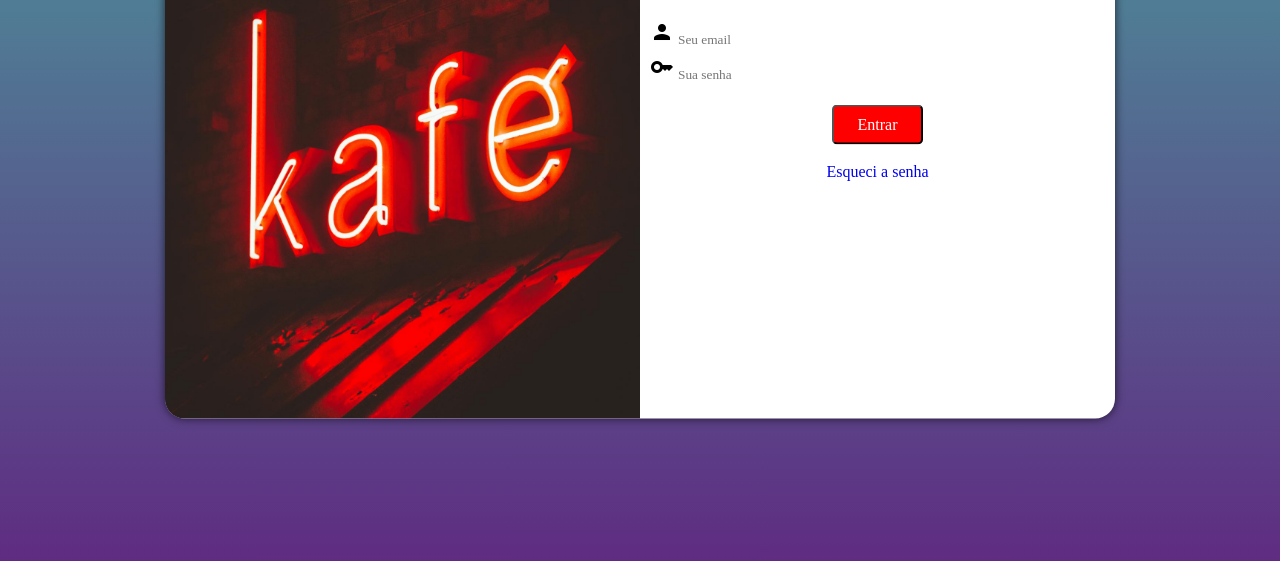
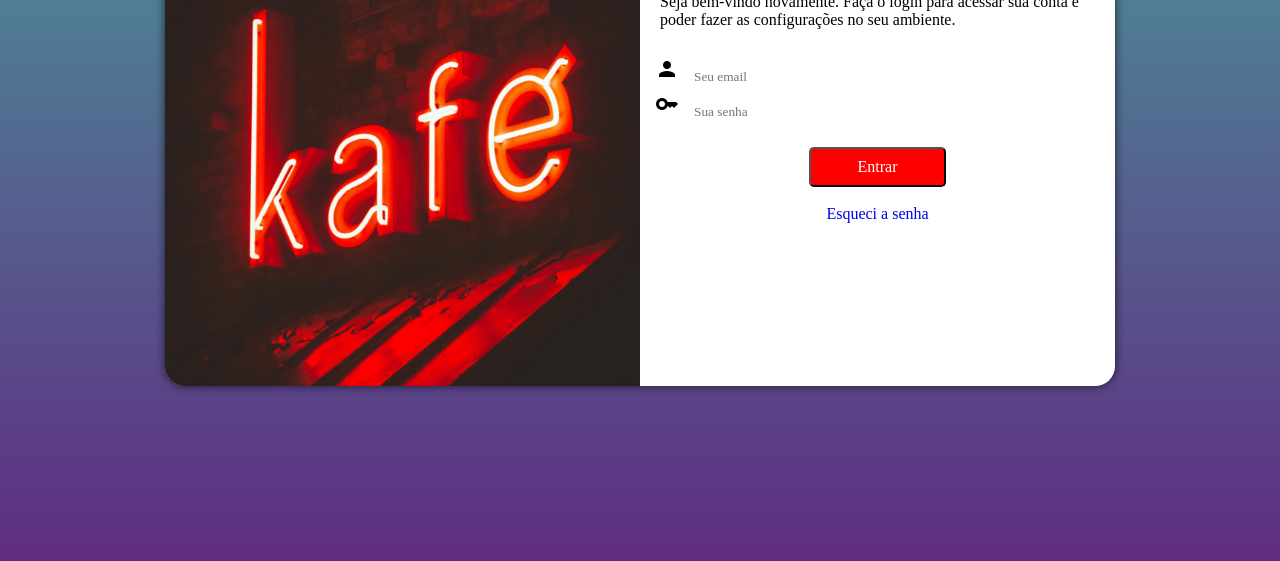
Before and after one commit to maicondsm/login-responsivo, a plain HTML site: page index.html in a window 1280 px wide. Shown: the part 239-800 px from the top of the page. Drawn offline with Linux system fonts and the light colour scheme.

Commit message:
atualizando desing

```diff
--- a/media-query.css
+++ b/media-query.css
@@ -16,6 +16,7 @@ Grandes telas: acima de 1200px */
 @media screen and (min-width: 768px) and (max-width: 992px) {
     section#login {
         width: 80vw;
+        height: 450px;
     }
 
     body {
@@ -24,16 +25,17 @@ Grandes telas: acima de 1200px */
 
     section#login > div#imagem {
         float: left;
-        width: 40%;
+        width: 55%;
         height: 100%;
     }
     section#login > div#formulario {
         float: right;
-        width: 60%;
+        width: 45%;
         padding-left: 10px;
     }
 
     form > input[type=submit] {
+        margin-top: 30px;
         display: block;
         margin: auto;
         margin-top: 20px;
@@ -54,6 +56,7 @@ Grandes telas: acima de 1200px */
     }
     section#login {
         width: 950px;
+        height: 450px;
     }
     section#login > div#imagem {
         float: left;
@@ -64,6 +67,10 @@ Grandes telas: acima de 1200px */
     section#login > div#formulario {
         float: right;
         width: 50%;
+    }
+
+    div.campo > input {
+        width: 80%;
     }
 
     div#formulario > h1 {
@@ -77,9 +84,9 @@ Grandes telas: acima de 1200px */
     form > input[type=submit] {
         display: block;
         margin: auto;
-        margin-top: 20px;
+        margin-top: 30px;
         font-size: 1em;
-        width: 20%;
+        width: 30%;
         height: 40px;
         background-color: red;
         color: white;
--- a/style.css
+++ b/style.css
@@ -10,7 +10,8 @@
     box-sizing: border-box;
 }
 
-body, html {
+body,
+html {
     background-color: var(--Lilas);
     height: 100vh;
     width: 100vw;
@@ -39,7 +40,7 @@ section#login {
     transition-timing-function: ease;
 }
 
-form > div.campo {
+form>div.campo {
     display: block;
     font-size: 1em;
     width: 100%;
@@ -48,11 +49,17 @@ form > div.campo {
     margin: 5px 0px;
 }
 
-div.campo > label {
+div.campo>label {
     display: none;
 }
 
-section#login > div#imagem {
+div.campo>i {
+    width: 40px;
+    padding: 5px;
+}
+
+
+section#login>div#imagem {
     display: block;
     background: #5f2c82 url(pexels-fundo.jpg) no-repeat;
     background-size: cover;
@@ -60,27 +67,28 @@ section#login > div#imagem {
     height: 200px;
 }
 
-section#login > div#formulario {
+section#login>div#formulario {
     display: block;
     padding: 10px;
 }
 
-div#formulario > h1 {
+div#formulario>h1 {
     text-align: center;
     margin-bottom: 10px;
 }
 
-form > div.campo > input[type=email] {
+form>div.campo>input[type=email] {
     border: none;
     height: 30px;
 }
 
-form > div.campo > input[type=password] {
+form>div.campo>input[type=password] {
     border: none;
     height: 30px;
 }
 
-form > input[type=submit] {
+form>input[type=submit] {
+    margin-top: 10px;
     display: block;
     font-size: 1em;
     width: 100%;
@@ -90,12 +98,12 @@ form > input[type=submit] {
     border-radius: 5px;
 }
 
-form > input[type=submit]:hover {
+form>input[type=submit]:hover {
     background: linear-gradient(to top, #681313, red);
     font-size: 1.02em;
 }
 
-form > a.btn {
+form>a.btn {
     display: block;
     text-align: center;
     font-size: 1em;
@@ -104,7 +112,7 @@ form > a.btn {
     text-decoration: none;
 }
 
-form > a.btn:hover {
+form>a.btn:hover {
     color: purple;
     font-size: 1.01em;
 }
```
